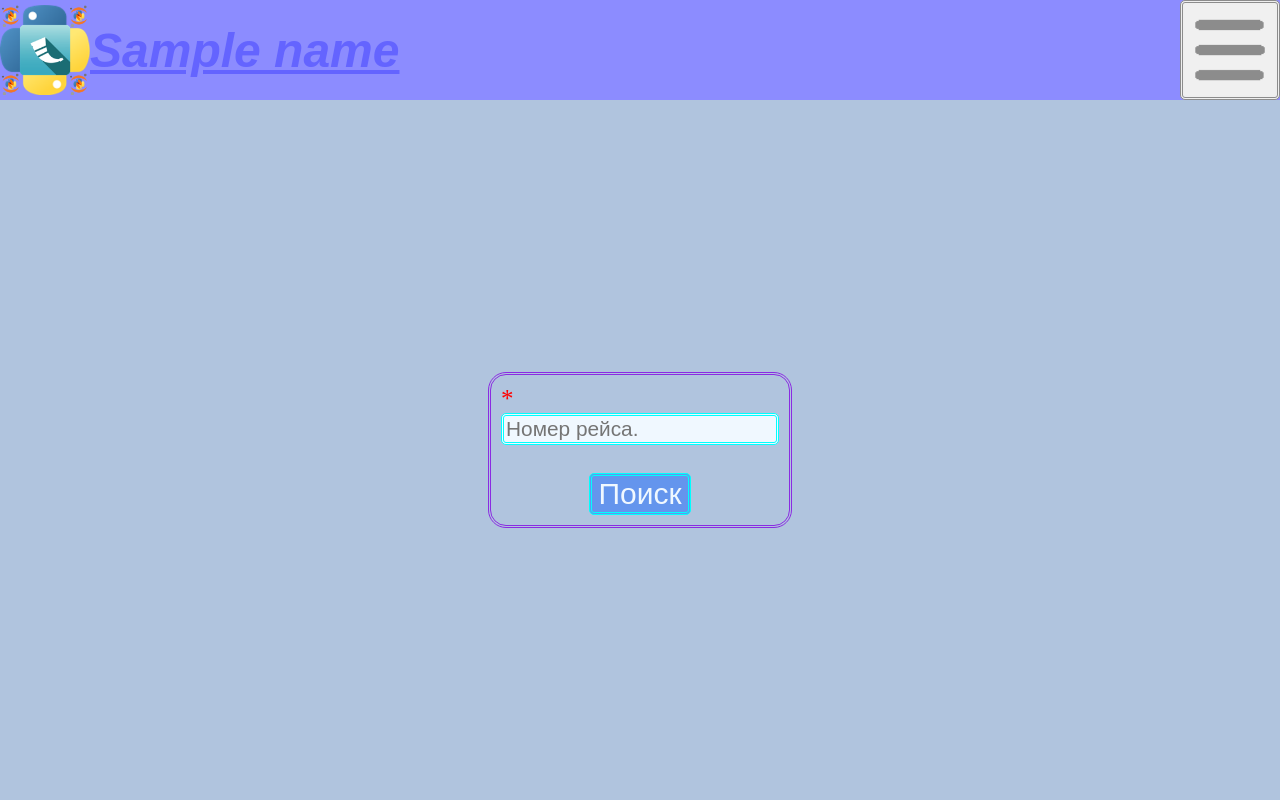
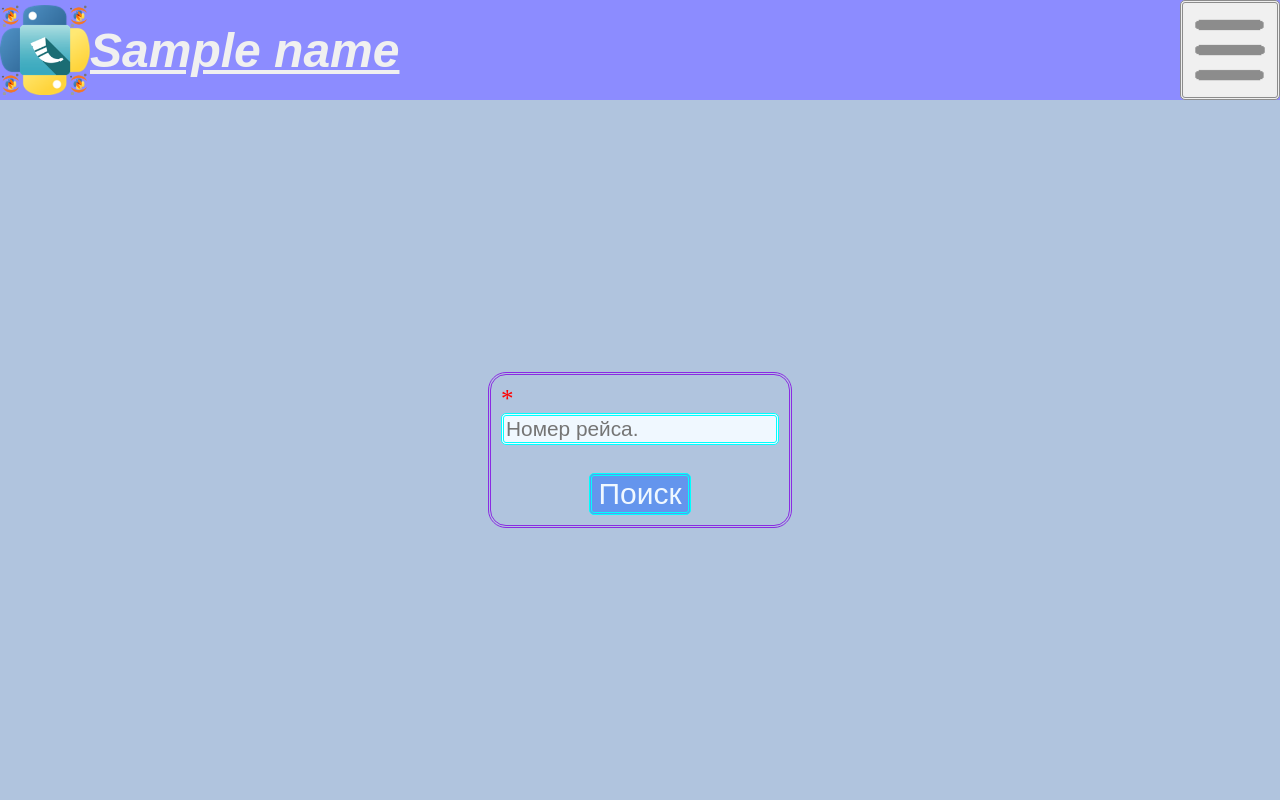
Before and after one commit to Elektron0110/WebPython, a Python web app: template Site/templates/Fly.html in a window 1280 px wide. Run offline with Jinja, Linux system fonts and the light colour scheme; the template is opened without the code that fills it: most values are stand-ins (such as "Sample title", 1, 10 or a date in 2020).

Commit message:
Раскрас

```diff
--- a/Site/static/css/login.css
+++ b/Site/static/css/login.css
@@ -40,7 +40,7 @@ span.required {
 }
 .navbar {
     background-color: rgb(140, 140, 255);
-    color: rgb(100 100 255);
+    color: rgb(240 240 240);
     height: 100px;
 }
 .navbar_div {
```
